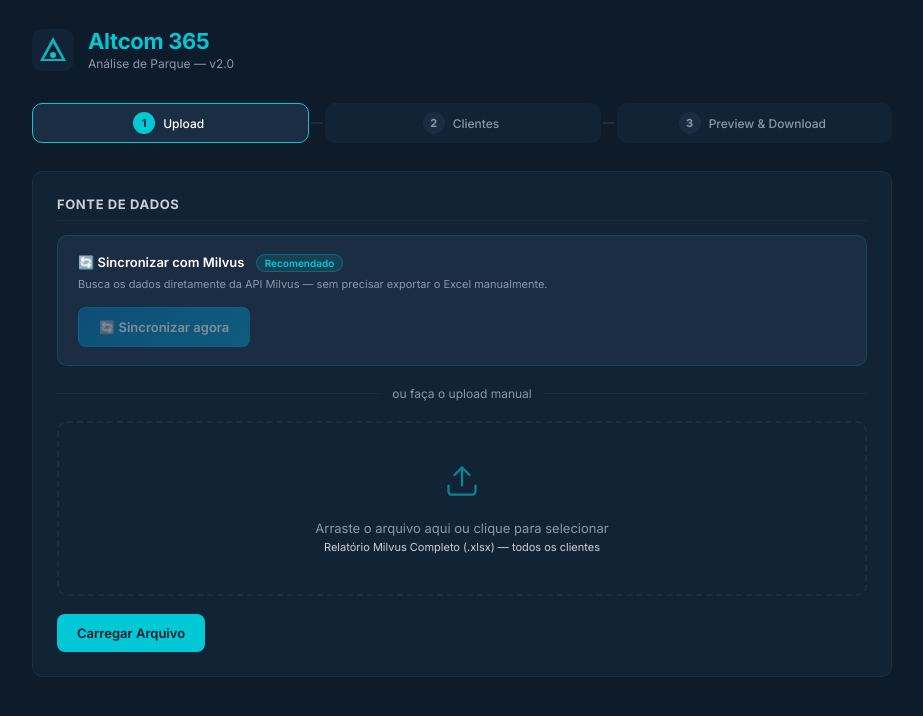
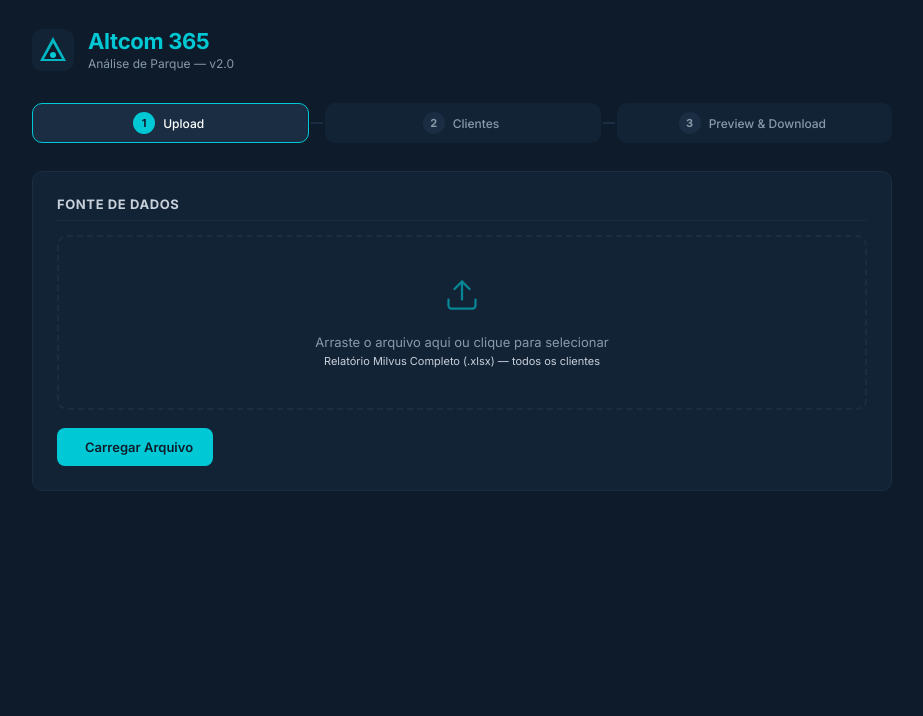
Before and after one commit to altcomtecnologia-IA/altcom365, a Flask app: page / in a window 1280 px wide. Shown: the top 716 px of the page, without its empty margins (178-1101 px from the left). Run offline with Flask 3, Linux system fonts and the light colour scheme; data that the repository does not hold is empty.

Commit message:
chore: remover botão Sincronizar Milvus e verificarTokenMilvus de index.html

```diff
--- a/templates/index.html
+++ b/templates/index.html
@@ -65,26 +65,17 @@ html,body{min-height:100vh;background:var(--navy);color:var(--white);font-family
 .btn-green:hover{background:#155932}
 .btn-blue{background:#0F4C75;color:#fff}
 .btn-blue:hover{background:#0C3D60}
-.btn-milvus{background:linear-gradient(135deg,#0077B6,#0096C7);color:#fff;
             border:1px solid rgba(0,200,212,.3)}
-.btn-milvus:hover:not(:disabled){background:linear-gradient(135deg,#005F8A,#007BA3)}
 .btn:disabled{opacity:.45;cursor:not-allowed}
 .btn-row{display:flex;gap:12px;flex-wrap:wrap;margin-top:18px}
 
 /* ── Divisor "ou" ── */
-.ou-divider{display:flex;align-items:center;gap:12px;margin:20px 0;color:var(--gray4);font-size:12px}
-.ou-divider::before,.ou-divider::after{content:'';flex:1;height:1px;background:var(--navy3)}
+
 
 /* ── Bloco Milvus sync ── */
-.milvus-sync-block{background:var(--navy3);border-radius:var(--radius);
                    padding:18px 20px;border:1px solid rgba(0,200,212,.15)}
-.milvus-sync-block .ms-title{font-size:13px;font-weight:600;color:var(--white);margin-bottom:4px}
-.milvus-sync-block .ms-desc{font-size:11px;color:var(--gray4);margin-bottom:14px;line-height:1.5}
-.milvus-badge{display:inline-flex;align-items:center;gap:5px;font-size:10px;font-weight:600;
               padding:2px 8px;border-radius:20px;margin-left:8px;
               background:rgba(0,200,212,.12);color:var(--cyan);border:1px solid rgba(0,200,212,.3)}
-.milvus-na-msg{font-size:11px;color:var(--gray4);padding:10px 0;font-style:italic}
-.fonte-badge{font-size:10px;padding:2px 8px;border-radius:20px;font-weight:600;margin-left:8px;
              background:rgba(0,150,199,.2);color:#0096C7;border:1px solid rgba(0,150,199,.3)}
 
 /* ── Loading spinner ── */
@@ -139,14 +130,10 @@ html,body{min-height:100vh;background:var(--navy);color:var(--white);font-family
 .ac-windows{border-color:#D4AC0D}.ac-windows .ac-count{color:#F7DC6F}
 .ac-troca{border-color:#922B21}.ac-troca .ac-count{color:#E59866}
 .ac-contato{border-color:#2874A6}.ac-contato .ac-count{color:#7FB3D3}
-.ac-milvus{border-color:#5D6D7E}.ac-milvus .ac-count{color:#AAB7B8}
+
 
 /* ── Milvus info ── */
-.milvus-box{background:var(--navy3);border-radius:8px;padding:14px 16px;
             margin-top:12px;display:flex;align-items:center;gap:14px;flex-wrap:wrap}
-.milvus-box .mv-label{font-size:12px;color:var(--gray4)}
-.milvus-box .mv-ver{font-size:15px;font-weight:700;color:var(--cyan)}
-.milvus-box .mv-stat{font-size:12px;color:var(--gray3)}
 .mv-badge{padding:4px 12px;border-radius:20px;font-size:11px;font-weight:700;margin-left:auto}
 .mv-badge.yellow{background:rgba(255,192,0,.2);color:#FFC000;border:1px solid rgba(255,192,0,.4)}
 .mv-badge.blue{background:rgba(0,176,240,.12);color:#00B0F0;border:1px solid rgba(0,176,240,.3)}
@@ -204,27 +191,7 @@ html,body{min-height:100vh;background:var(--navy);color:var(--white);font-family
   <div id="section-upload">
     <div class="card">
       <div class="section-title">Fonte de Dados</div>
-
-      <!-- Opção A: Sincronizar via API -->
-      <div class="milvus-sync-block" id="milvus-sync-block">
-        <div class="ms-title">
-          🔄 Sincronizar com Milvus
-          <span class="milvus-badge" id="milvus-recomendado">Recomendado</span>
-        </div>
-        <div class="ms-desc">Busca os dados diretamente da API Milvus — sem precisar exportar o Excel manualmente.</div>
-        <div id="milvus-na-msg" class="milvus-na-msg hidden">
-          ⚠️ Credencial não configurada — configure <code>MILVUS_API_TOKEN</code> no painel do Render para habilitar.
-        </div>
-        <button class="btn btn-milvus" id="btn-sincronizar" disabled>
-          <span class="spinner" id="spinner-sincronizar"></span>
-          <span id="btn-sincronizar-text">🔄 Sincronizar agora</span>
-        </button>
-      </div>
-
-      <!-- Divisor -->
-      <div class="ou-divider">ou faça o upload manual</div>
-
-      <!-- Opção B: Upload do Excel -->
+      <!-- Upload do Excel -->
       <div class="upload-zone" id="upload-zone">
         <input type="file" id="file-input" accept=".xlsx,.xls">
         <svg xmlns="http://www.w3.org/2000/svg" width="36" height="36" viewBox="0 0 24 24" fill="none"
@@ -252,7 +219,6 @@ html,body{min-height:100vh;background:var(--navy);color:var(--white);font-family
       <div class="section-title">
         Selecionar Clientes
         <span class="total-badge" id="total-disp-badge" style="margin-left:8px"></span>
-        <span class="fonte-badge hidden" id="fonte-badge">via API</span>
       </div>
       <div class="sel-controls">
         <a onclick="toggleAll(true)">Selecionar todos</a>
@@ -287,7 +253,6 @@ html,body{min-height:100vh;background:var(--navy);color:var(--white);font-family
     <div class="card">
       <div class="section-title">Alertas Internos — Analistas</div>
       <div class="alert-grid" id="alert-grid"></div>
-      <div id="milvus-block"></div>
     </div>
 
     <!-- Download -->
@@ -328,26 +293,7 @@ html,body{min-height:100vh;background:var(--navy);color:var(--white);font-family
 let clientesDisponiveis  = [];
 let contagemClientes     = {};
 let clientesSelecionados = [];
-let fonteDados           = 'upload'; // 'upload' | 'api'
 
-// ── Verificação do token Milvus ao carregar ───────────────────────────────────
-async function verificarTokenMilvus() {
-  try {
-    const resp = await fetch('/milvus-status');
-    const data = await resp.json();
-    const btn  = document.getElementById('btn-sincronizar');
-    const naMsg = document.getElementById('milvus-na-msg');
-    if (data.configurado) {
-      btn.disabled = false;
-    } else {
-      btn.disabled = true;
-      naMsg.classList.remove('hidden');
-      document.getElementById('milvus-recomendado').style.display = 'none';
-    }
-  } catch(e) {
-    // silencioso — fallback para upload manual
-  }
-}
 
 // ── Navegação entre etapas ────────────────────────────────────────────────────
 function showStep(n) {
@@ -415,24 +361,7 @@ function handleDadosCarregados(data, fonte) {
 }
 
 // ── ETAPA 1A: Sincronizar via API ─────────────────────────────────────────────
-document.getElementById('btn-sincronizar').addEventListener('click', async () => {
-  hideMsg('upload-msg');
-  setLoading('btn-sincronizar','spinner-sincronizar','btn-sincronizar-text', true, '🔄 Sincronizar agora');
 
-  try {
-    const resp = await fetch('/sincronizar-milvus', { method: 'POST' });
-    const data = await resp.json();
-    if (data.erro) {
-      showMsg('upload-msg', data.erro, 'error');
-    } else {
-      handleDadosCarregados(data, 'api');
-    }
-  } catch(e) {
-    showMsg('upload-msg', 'Erro de conexão: ' + e.message, 'error');
-  } finally {
-    setLoading('btn-sincronizar','spinner-sincronizar','btn-sincronizar-text', false, '🔄 Sincronizar agora');
-  }
-});
 
 // ── ETAPA 1B: Upload do Excel ─────────────────────────────────────────────────
 document.getElementById('btn-upload').addEventListener('click', async () => {
@@ -590,7 +519,6 @@ function renderPreview(data) {
 
   // Milvus info
   const mi  = data.milvus_info || {};
-  const mb  = document.getElementById('milvus-block');
   if (mi.versao_ref) {
     mb.innerHTML = `
       <div class="milvus-box">
@@ -648,7 +576,6 @@ document.getElementById('btn-voltar2').addEventListener('click', () => showStep(
 
 // Init
 showStep(1);
-verificarTokenMilvus();
 </script>
 </body>
 </html>
```
